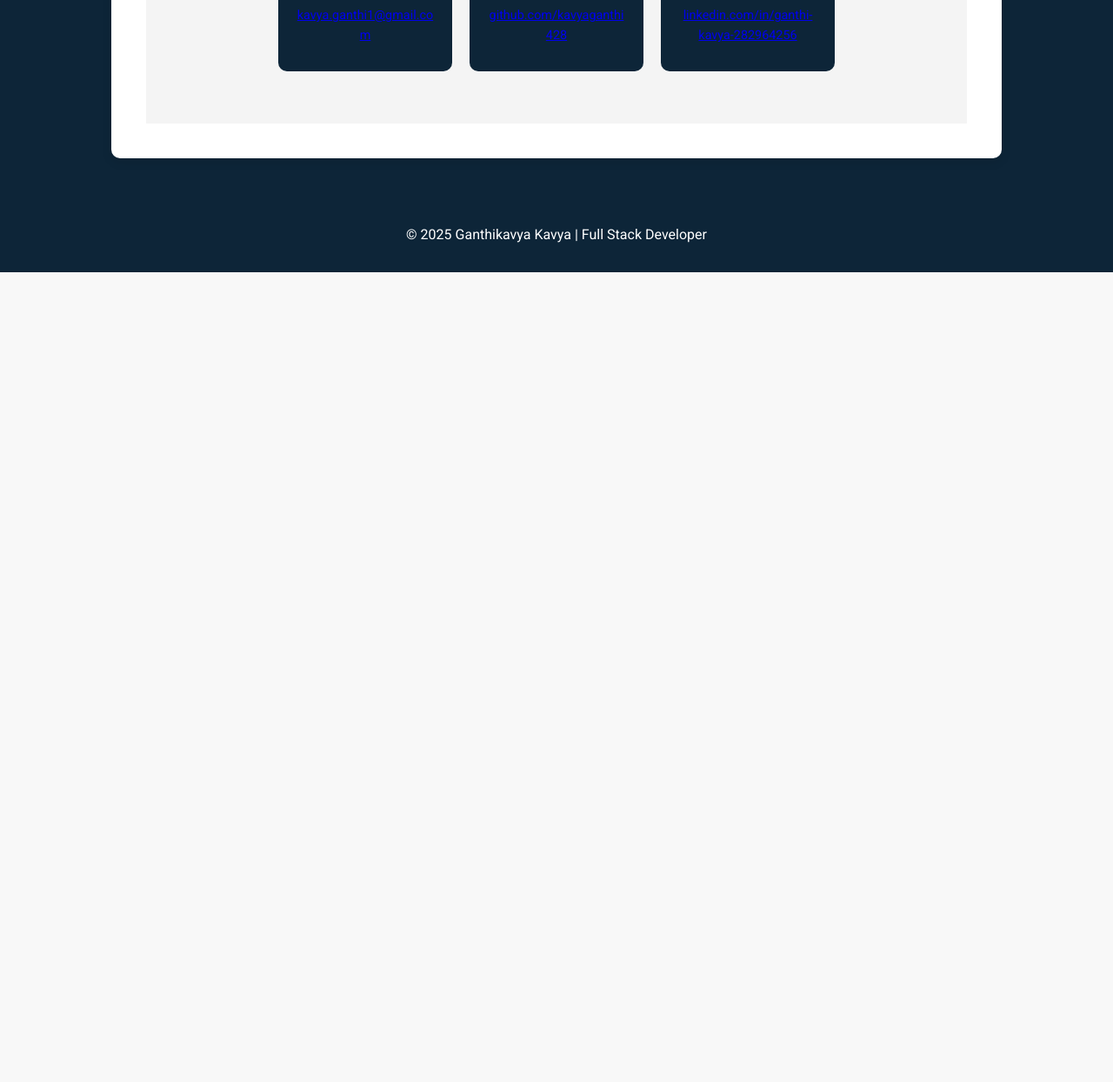
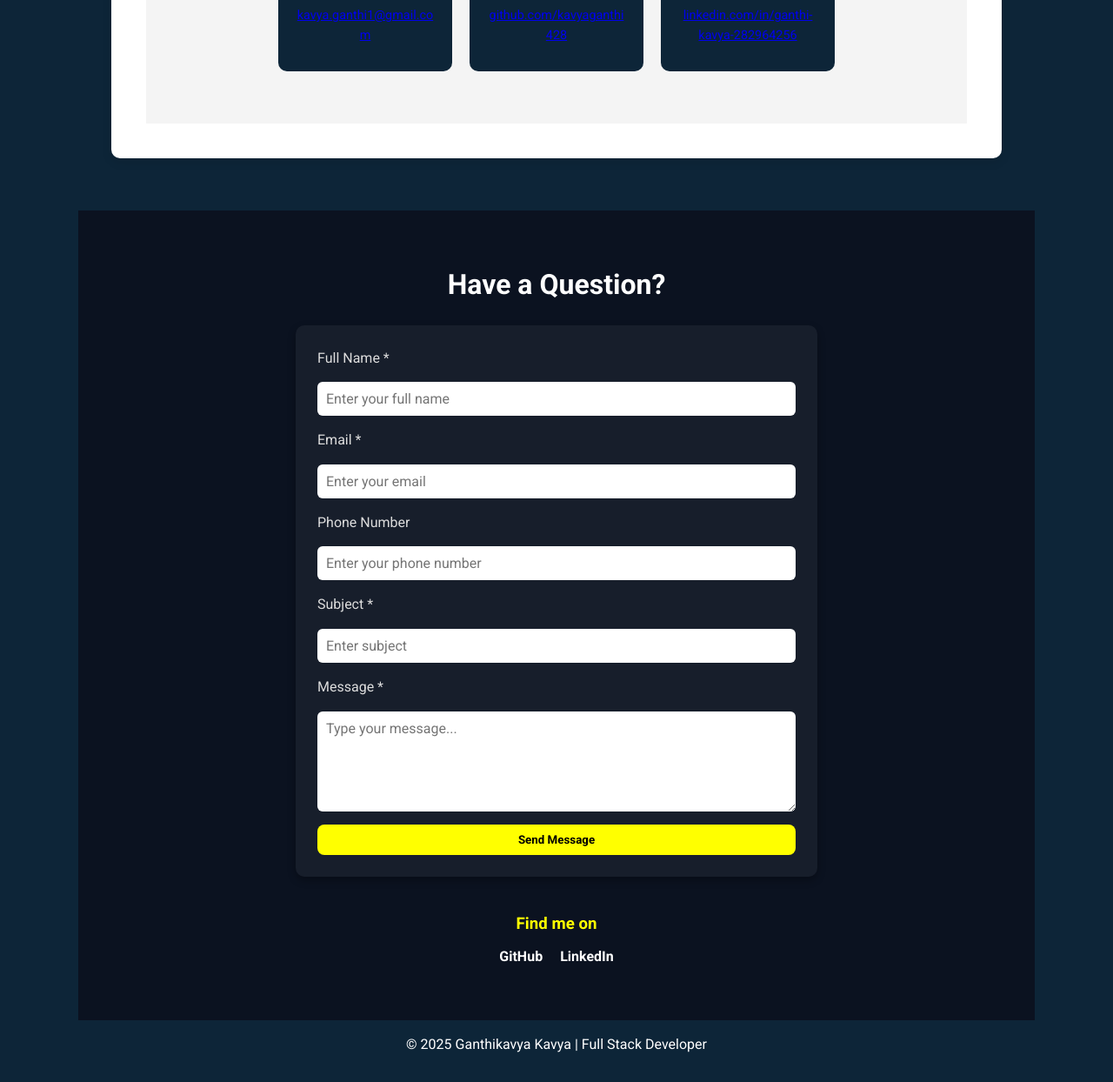
Before and after one commit to kavyaganthi428/My-Portfolio, a plain HTML site: page index.html in a window 1280 px wide. Shown: the part 2768-4012 px from the top of the page at 87% size. Before the commit the page ends 3081 px from the top, so only its background shows below. Drawn offline with Linux system fonts and the light colour scheme.

Commit message:
Updated portfolio

```diff
--- a/index.html
+++ b/index.html
@@ -30,7 +30,9 @@
         <div class="hero-content">
             <h1>Hello, I'm Ganthi Kavya</h1>
             <p>Full Stack Developer | Java | HTML | CSS | JavaScript | MySQL</p>
-            <a href="#projects" class="btn">Contact me</a>
+           <a href="#contact" class="btn">Contact me</a>
+
+
 
         </div>
     </section>
@@ -214,6 +216,46 @@ Designed a responsive and user-friendly interface for smooth user experience.</p
 </section>
 
 
+
+
+
+
+
+<!-- Message / Query Section -->
+<!-- Contact Form Section -->
+<section id="query">
+    <h2>Have a Question?</h2>
+    <div class="form-container">
+        <form action="mailto:kavya.ganthi1@gmail.com" method="post" enctype="text/plain">
+            <label for="name">Full Name *</label>
+            <input type="text" id="name" name="name" placeholder="Enter your full name" required>
+
+            <label for="email">Email *</label>
+            <input type="email" id="email" name="email" placeholder="Enter your email" required>
+
+            <label for="phone">Phone Number</label>
+            <input type="tel" id="phone" name="phone" placeholder="Enter your phone number">
+
+            <label for="subject">Subject *</label>
+            <input type="text" id="subject" name="subject" placeholder="Enter subject" required>
+
+            <label for="message">Message *</label>
+            <textarea id="message" name="message" rows="5" placeholder="Type your message..." required></textarea>
+
+            <button type="submit">Send Message</button>
+        </form>
+    </div>
+
+    <div class="find-me">
+        <h3>Find me on</h3>
+        <div class="social-links">
+            <a href="https://github.com/kavyaganthi428" target="_blank">GitHub</a>
+            <a href="https://www.linkedin.com/in/ganthi-kavya-282964256" target="_blank">LinkedIn</a>
+            <!-- <a href="mailto:kavya.ganthi1@gmail.com">Email</a> -->
+        </div>
+    </div>
+</section>
+
     <!-- Footer -->
     <footer>
         <p>&copy; 2025 Ganthikavya Kavya | Full Stack Developer</p>
--- a/style.css
+++ b/style.css
@@ -397,3 +397,90 @@ section {
                 opacity: 0;
             }
         }
+
+
+
+
+
+        /* Contact Form Section */
+#query {
+  padding: 60px 20px;
+  text-align: center;
+  background-color: #0b1220;
+  color: #fff;
+}
+
+#query h2 {
+  font-size: 2rem;
+  margin-bottom: 20px;
+  color: #fff;
+
+}
+
+.form-container {
+  max-width: 600px;
+  margin: 0 auto 40px;
+  background: rgba(255, 255, 255, 0.05);
+  padding: 25px;
+  border-radius: 10px;
+  box-shadow: 0 4px 10px rgba(0,0,0,0.3);
+}
+
+form {
+  display: flex;
+  flex-direction: column;
+  gap: 15px;
+}
+
+label {
+  text-align: left;
+  color: #ddd;
+  font-weight: 500;
+}
+
+input, textarea {
+  width: 100%;
+  padding: 10px;
+  border: none;
+  border-radius: 6px;
+  background: #fff;
+  font-size: 1rem;
+}
+
+button {
+  background-color: yellow;
+  color: #000;
+  font-weight: bold;
+  padding: 10px 15px;
+  border: none;
+  border-radius: 8px;
+  cursor: pointer;
+  transition: 0.3s ease;
+}
+
+button:hover {
+  background-color: yellow;
+}
+
+/* Find Me On Section */
+.find-me h3 {
+  color: yellow;
+  margin-bottom: 10px;
+}
+
+.social-links {
+  display: flex;
+  justify-content: center;
+  gap: 20px;
+}
+
+.social-links a {
+  color: #fff;
+  text-decoration: none;
+  font-weight: 600;
+  transition: color 0.3s;
+}
+
+.social-links a:hover {
+  color: yellow;
+}
```
